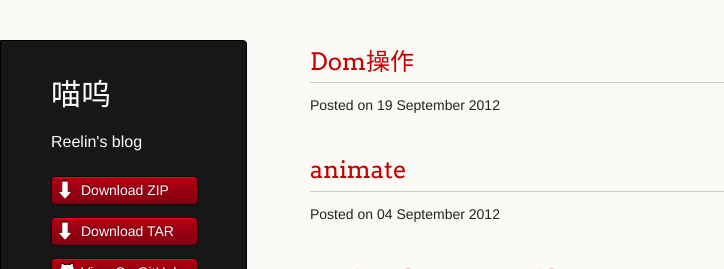
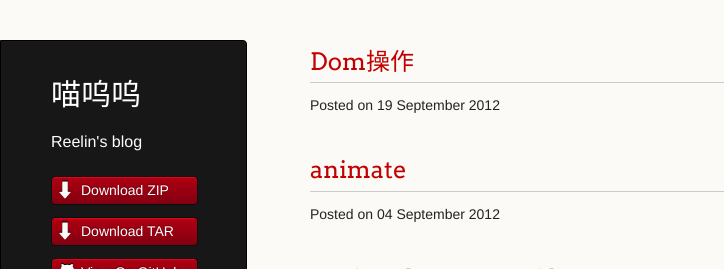
Before and after one commit to reelin/blog, a Jekyll site: the page built from index.html, in a window 1280 px wide. Shown: the top 269 px of the page, without its empty margins (0-724 px from the left). Built offline with Jekyll 4.4.1, drawn with Linux system fonts in a browser that asks for light colours.

Commit message:
change path

```diff
--- a/_layouts/default.html
+++ b/_layouts/default.html
@@ -3,11 +3,11 @@
 <head>
     <meta charset="utf-8">
     <meta http-equiv="X-UA-Compatible" content="chrome=1">
-    <title>Blog by reelin</title>
+    <title>Play Cat</title>
 
-    <link rel="stylesheet" href="stylesheets/styles.css">
-    <link rel="stylesheet" href="stylesheets/pygment_trac.css">
-    <script src="javascripts/scale.fix.js"></script>
+    <link rel="stylesheet" href="/stylesheets/styles.css">
+    <link rel="stylesheet" href="/stylesheets/pygment_trac.css">
+    <script src="/javascripts/scale.fix.js"></script>
     <meta name="viewport" content="width=device-width, initial-scale=1, user-scalable=no">
     <!--[if lt IE 9]>
     <script src="//html5shiv.googlecode.com/svn/trunk/html5.js"></script>
@@ -16,7 +16,7 @@
 <body>
 <div class="wrapper">
     <header>
-        <h1 class="header">喵呜</h1>
+        <h1 class="header">喵呜呜</h1>
         <p class="header">Reelin's blog</p>
 
         <ul>
```
